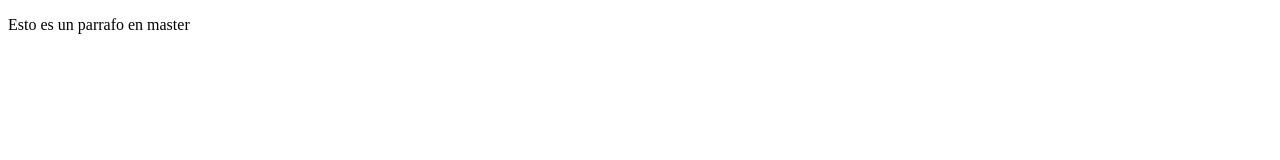
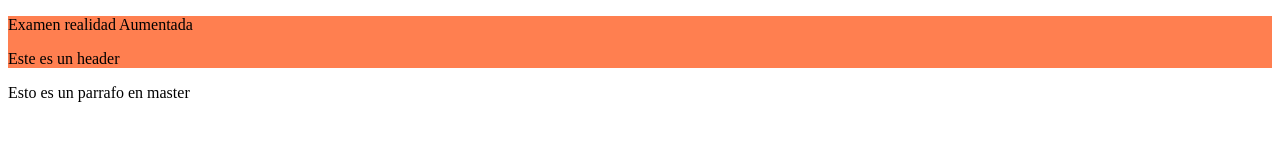
Before and after one commit to PatricioGm7/Examen-P2-RA, a plain HTML site: page index.html in a window 1280 px wide. Drawn offline with Linux system fonts and the light colour scheme.

Commit message:
Creacion de un header

```diff
--- a/index.html
+++ b/index.html
@@ -9,6 +9,12 @@
 </head>
 
 <body>
+    <header style="background-color: coral;">
+        <p>Examen realidad Aumentada</p>
+        <p>Este es un header</p>
+
+
+    </header>
     <div>
         <p>
             Esto es un parrafo en master
```
